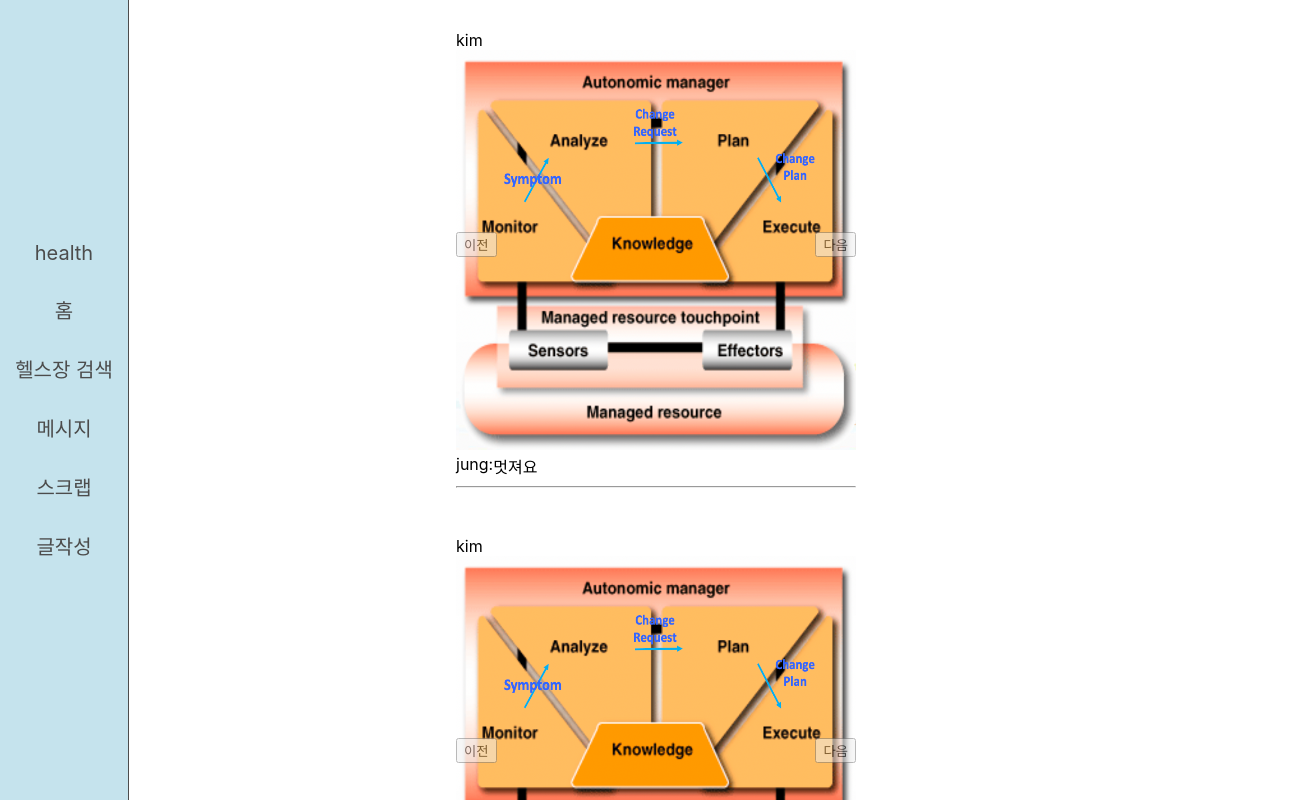
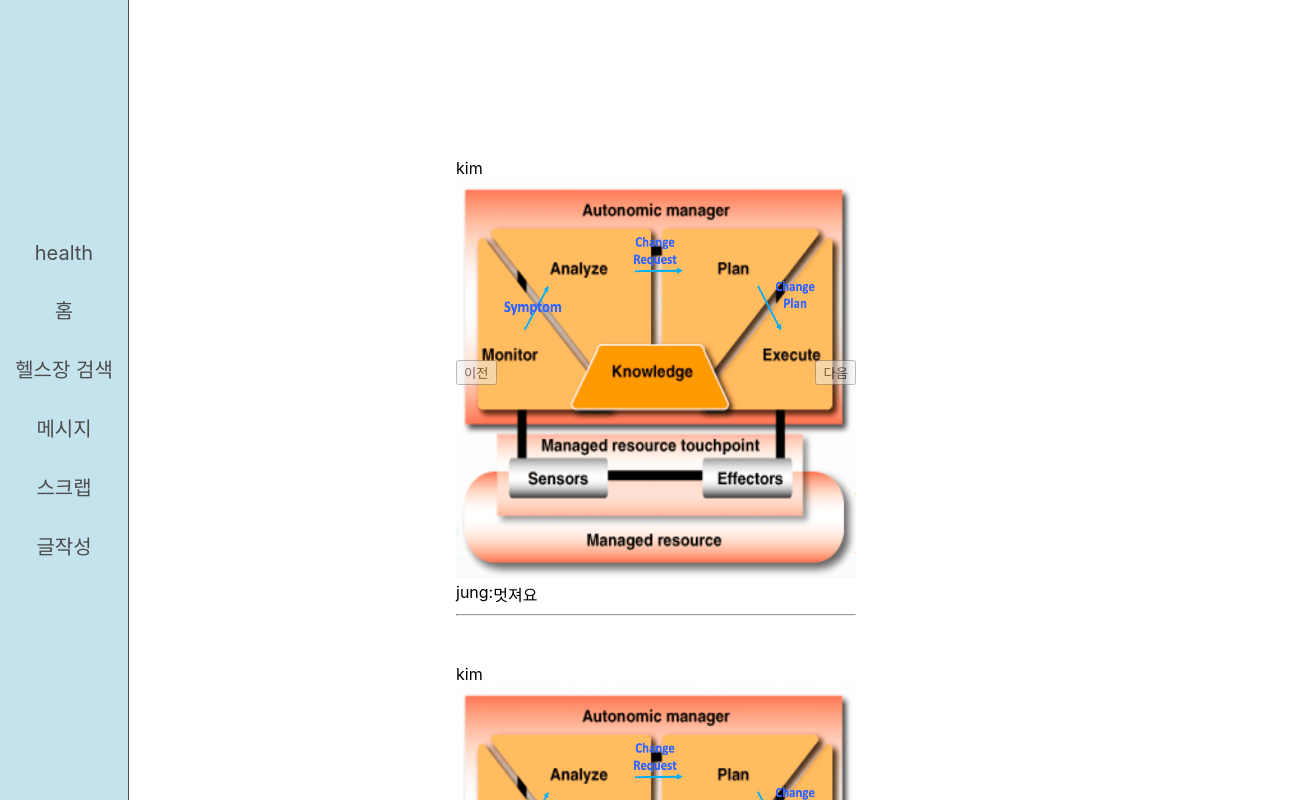
Before and after one commit to konkuk-health/web-front, a React (Create React App) app: page / in a window 1280 px wide. Shown: the top 800 px of the page, 1312 px wide, since content can reach past the window. Built offline with nearby package versions, Linux system fonts and the light colour scheme.

Commit message:
fix: app.jsx 수정

```diff
--- a/src/App.jsx
+++ b/src/App.jsx
@@ -7,12 +7,18 @@ import CreatePost from './Page/CreatePost';
 import './App.css';
 
 function App() {
-
+    const ContentContainer = styled.div`
+    flex: 1;
+    display: flex;
+    justify-content: center; /* 수평 가운데 정렬 */
+    align-items: center; /* 수직 가운데 정렬 */
+    padding: 10% 20%;
+`   ;
   return (
     <div style ={{display:"flex",height: "100%"}}>
     {/* 이 SideBar를 component로 나누고 react response 사용(useMediaQuery) */}
         <SideBar/>
-        <div style={{display:"flex",paddingLeft:"20%",height: "100%",width:"100%"}}>
+        <ContentContainer>
             <div style={{margin:"10px 180px"}}>
                 <Routes>
                     <Route path="/" element={<Post/>} />
@@ -21,7 +27,7 @@ function App() {
                     <Route path="/createPost" element={<CreatePost/>}/>
                 </Routes>
             </div>
-        </div>
+        </ContentContainer>
     </div>
   );
 }
```
